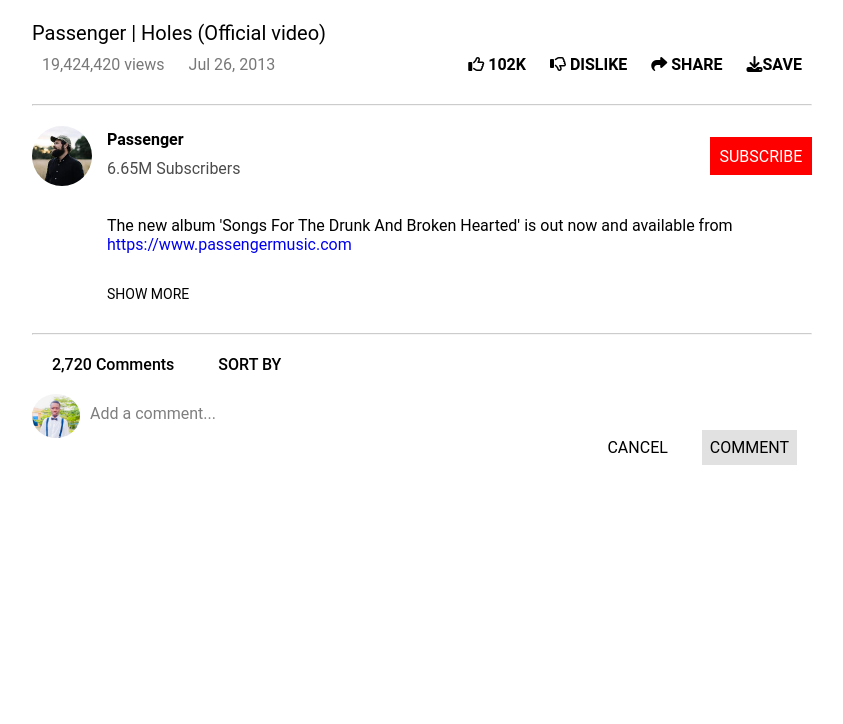
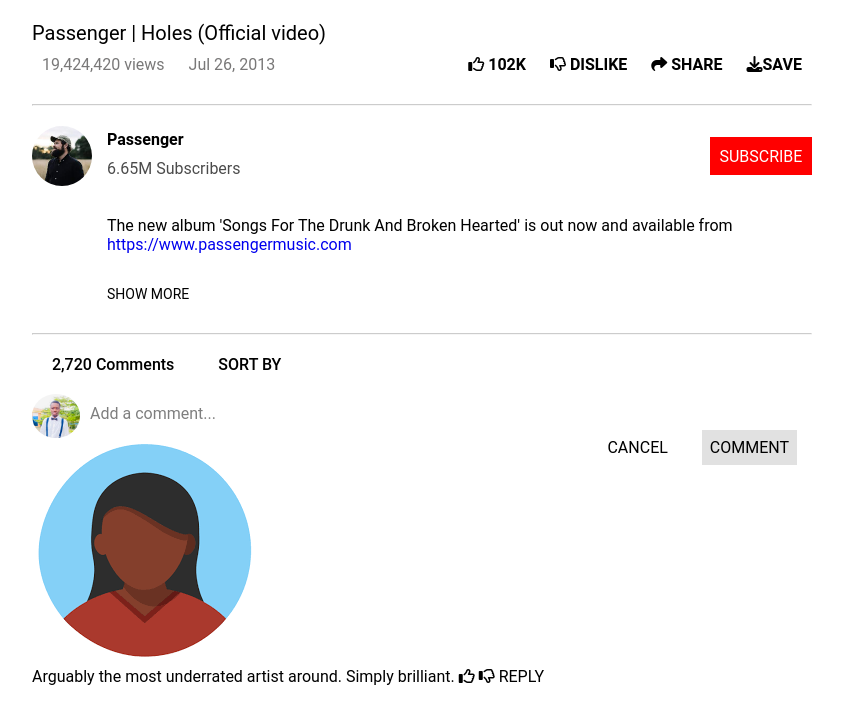
Before and after one commit to christianbiring1/Pre-enrollemt_Youtube-clone, a plain HTML site: page index.html in a window 1280 px wide. Shown: the part 582-1306 px from the top of the page, without its empty margins (1-844 px from the left). Before the commit the page ends 1079 px from the top, so only its background shows below. Drawn offline with Linux system fonts and the light colour scheme.

Commit message:
Add assets

```diff
--- a/index.html
+++ b/index.html
@@ -69,6 +69,18 @@
                     <span class="cancel-comm">CANCEL</span>
                     <span class="comm-val">COMMENT</span>
                 </div>
+                <div class="people-com">
+                     <img src="images/avatar1.png" alt="">
+                     <div class="content">
+                         <span class="name"></span>
+                         <span class="syng">Arguably the most underrated artist around. Simply brilliant.</span>
+                         <span>
+                             <small><i class="fa-regular fa-thumbs-up"></i></small>
+                             <small><i class="fa-regular fa-thumbs-down"></i></small>
+                             <small>REPLY</small>
+                         </span>
+                     </div>
+                </div>
 
 
         </section>
```
Also changed, not shown: images/avatar.jpg (added), images/avatar1.png (added).
